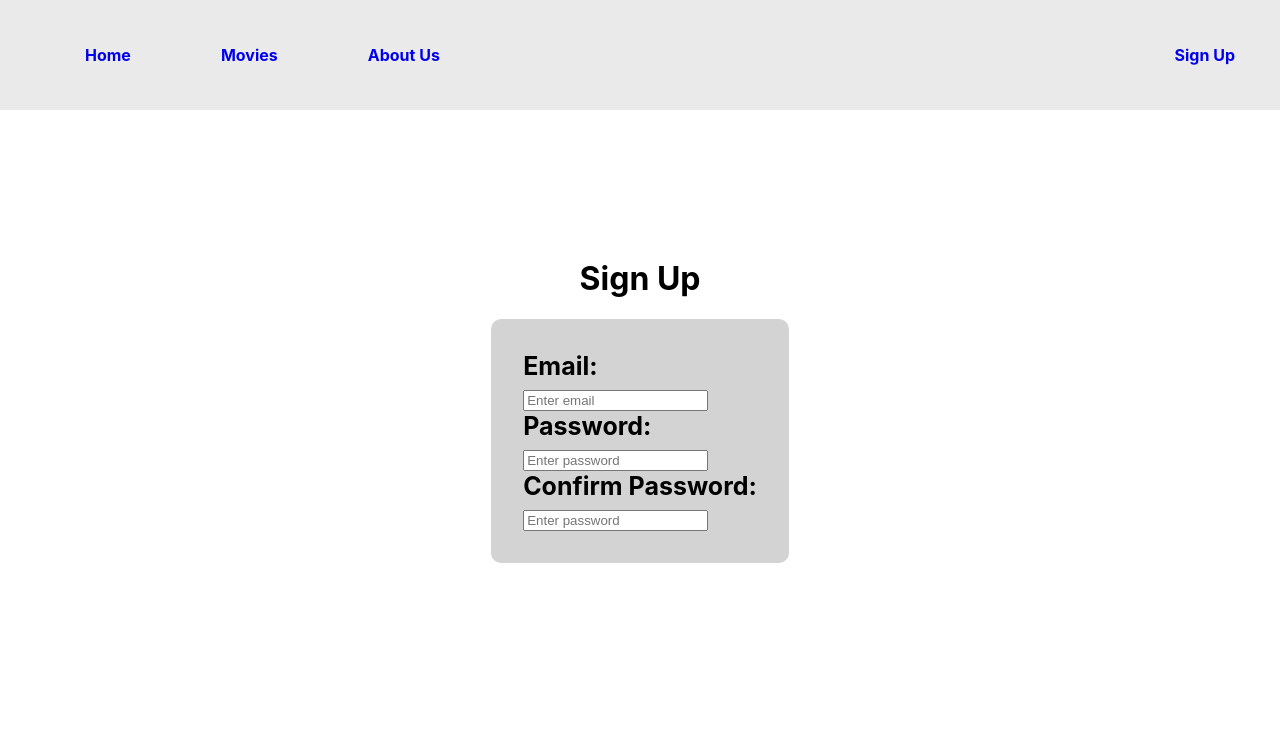
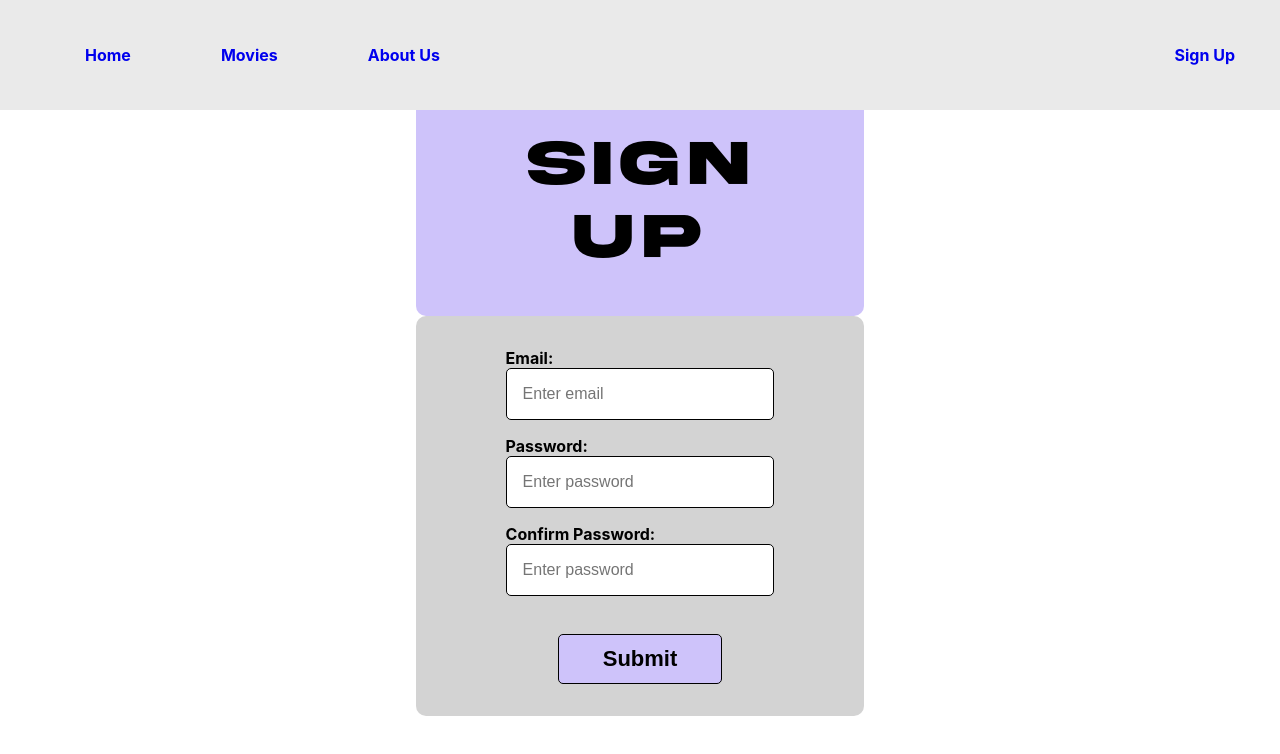
Before and after one commit to Izak-Uy/s3948486-s3948246-FSD-A1, a React (Create React App) app: page /signup in a window 1280 px wide. Shown: the top 754 px of the page. Built offline with nearby package versions, Linux system fonts and the light colour scheme.

Commit message:
basic signup css

```diff
--- a/src/pages/Signup.css
+++ b/src/pages/Signup.css
@@ -7,17 +7,68 @@
     height: 100vh;
 }
 
+.signup-header {
+    width: 30vw;
+    padding: 0em 2rem;
+    background-color: #CEC3FA;
+    text-align: center;
+    border-radius: 10px;
+    font-family: "Outward";
+    letter-spacing: 5px;
+    font-size: 32px;
+}
+
 .signup-form {
     background-color: lightgray;
     border-radius: 10px;
-    padding: 2em;
+    padding: 2rem;
+    width: 30vw;
 }
 
-.hidden-element {
-    /* padding-bottom: 0px; */
+
+
+form {
+    display: flex;
+    flex-direction: column;
+    align-items: center;
+    justify-content: center;
+}
+
+form div {
+    width: 70%;
 }
 
 label {
     font-weight: bold;
-    font-size: 25px;
+    font-size: 16px;
 }
+
+input {
+    border-radius: 5px;
+    border: 1px solid black;
+}
+
+input:not([type="submit"]) {
+    padding: 1em;
+    margin-bottom: 1em;
+    width: 100%;
+    font-size: 16px;
+    box-sizing: border-box;
+}
+
+input[type="submit"] {
+    background-color: #CEC3FA;
+    font-weight: bold;
+    font-size: 22px;
+    padding: 0.5em 2em;
+    margin-top: 1em;
+    border-radius: 5px;
+    cursor: pointer;
+}
+
+@font-face {
+    font-family: 'Outward';
+    src: url(/public/Akira-Expanded-Demo.otf);
+    font-weight: normal;
+    font-style: normal;
+}
--- a/src/pages/Signup.js
+++ b/src/pages/Signup.js
@@ -1,12 +1,16 @@
 import './Signup.css'
 import Navbar from "../components/navbar";
+
+
 
 function Signup() {
   return (
     <div>
       <Navbar scrollTop={false}/>
       <div className="signup-wrapper">
-        <h1> Sign Up</h1>
+        <div className="signup-header">
+          <h1>Sign Up</h1>
+        </div>
         <div className="signup-form">
           <form>
             <div className="form-email">
@@ -29,6 +33,7 @@ function Signup() {
                 <input type="password" placeholder="Enter password" />
               </label>
             </div>
+            <input type="submit" value="Submit" />
           </form>
         </div>
       </div>
```
